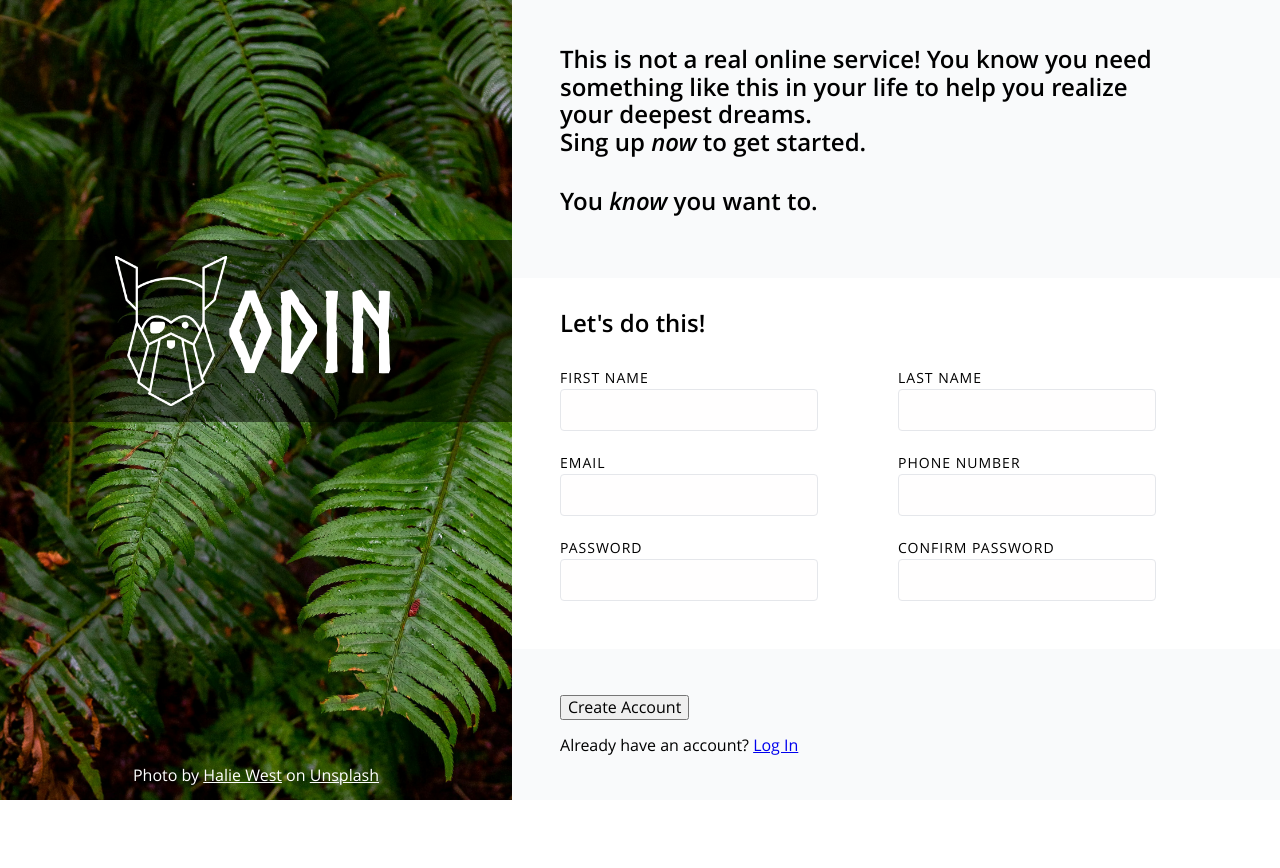
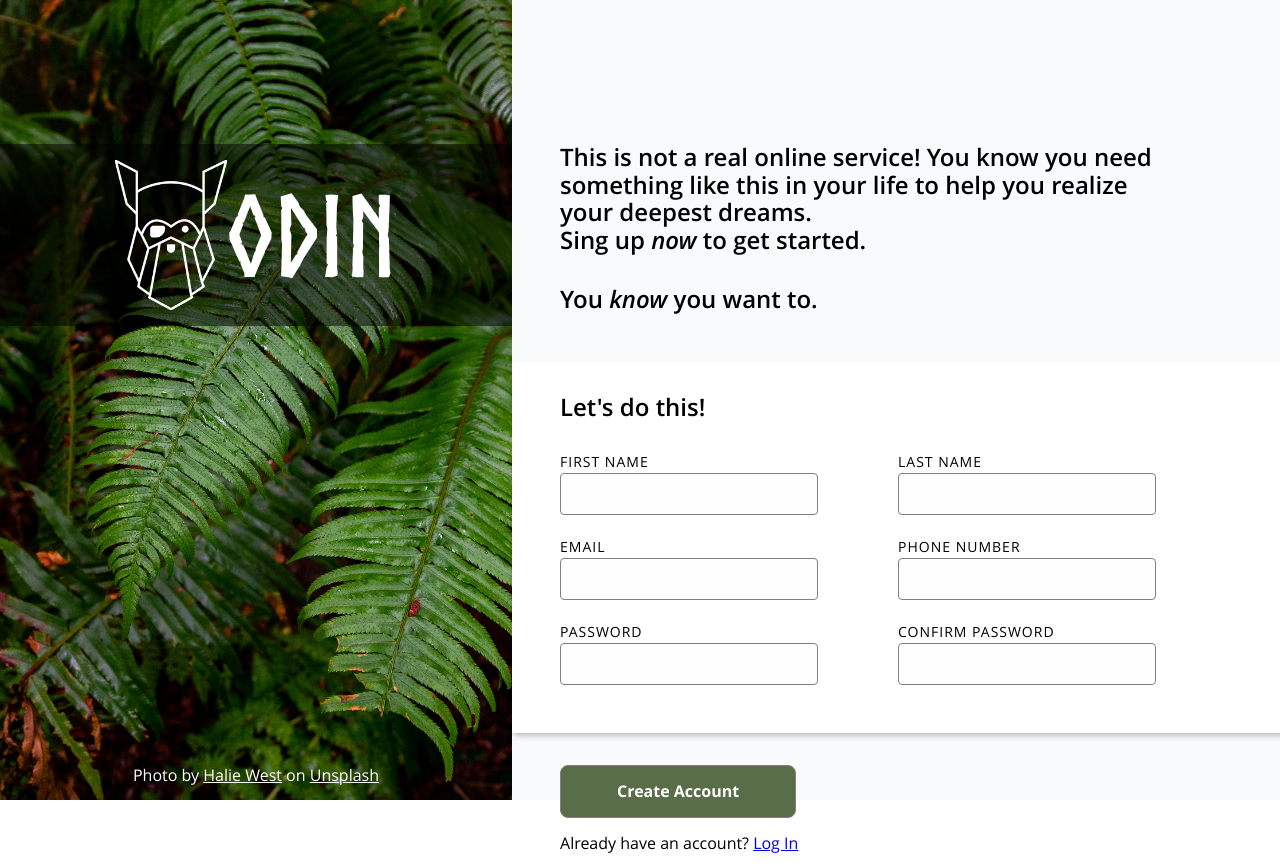
Before and after one commit to Arthwr/odin-signup-form, a plain HTML site: page index.html in a window 1280 px wide. Shown: the top 868 px of the page. Before the commit the page ends 800 px from the top, so only its background shows below. Drawn offline with Linux system fonts and the light colour scheme.

Commit message:
Style sign up button and add bolder open-sans font

```diff
--- a/styles.css
+++ b/styles.css
@@ -2,6 +2,8 @@
 @import "normalize.css";
 
 /* Fonts */
+
+  /* Regular */
 @font-face {
   font-family: "open-sans";
   src: url("fonts/OpenSans-Regular-webfont.woff") format("woff");
@@ -9,6 +11,7 @@
   font-style: normal;
 }
 
+/* Semi-bold */
 @font-face {
   font-family: "open-sans";
   src: url("fonts/OpenSans-Semibold-webfont.woff") format("woff");
@@ -16,6 +19,7 @@
   font-style: normal;
 }
 
+/* Semi-bold italic */
 @font-face {
   font-family: "open-sans";
   src: url("fonts/OpenSans-SemiboldItalic-webfont.woff") format("woff");
@@ -23,6 +27,15 @@
   font-style: italic;
 }
 
+/* Bold */
+@font-face {
+  font-family: "open-sans";
+  src: url("fonts/OpenSans-Bold-webfont.woff") format("woff");
+  font-weight: 900;
+  font-style: normal;
+}
+
+/* Special logo text */
 @font-face {
   font-family: "norse-bold";
   src: url("fonts/norse-bold-webfont.woff2") format("woff2"),
@@ -34,6 +47,7 @@ body {
   font-family: open-sans, system-ui, -apple-system, BlinkMacSystemFont,
     "Segoe UI", Roboto, Oxygen, Ubuntu, Cantarell, "Open Sans", "Helvetica Neue",
     sans-serif;
+  font-weight: normal;
   height: 100vh;
 }
 
@@ -44,8 +58,8 @@ body {
 
 main {
   display: flex;
-  justify-content: space-evenly;
-  gap: 1rem;
+  justify-content: flex-start;
+  gap: 2rem;
   max-width: 60vw;
   flex-direction: column;
   flex-grow: 1;
@@ -55,6 +69,7 @@ main {
 /* CTA headline */
 h1 {
   display: flex;
+  margin-top: 9rem;
   flex-direction: column;
   font-size: clamp(1rem, 5vw, 1.5rem);
   max-width: clamp(45ch, 70%, 75ch);
@@ -86,7 +101,7 @@ aside a {
 
 #logo-wrapper {
   display: flex;
-  margin-top: 15rem;
+  margin-top: 9rem;
   justify-content: center;
   align-items: center;
   padding: 1em 0;
@@ -130,6 +145,7 @@ form {
   padding-bottom: 3rem;
   width: 100%;
   background-color: #ffffff;
+  box-shadow: 0 4px 6px -2px rgba(0, 0, 0, 0.3); /* Horizontal offset, vertical offset, blur radius, spread radius, color */
 }
 
 .head-section,
@@ -145,10 +161,21 @@ form {
 
 input {
   font-size: 1rem;
-  border: 1px solid #E5E7EB;
+  border: 1px solid grey;
+  border-radius: 8px;
   width: 15rem;
   height: 2rem;
   border-radius: 4px;
-  background-color: #FFFEFE;
+  background-color: #fffefe;
   padding: 4px 8px;
 }
+
+button {
+  font-size: 1rem;
+  font-weight: 900;
+  border: 1px solid grey;
+  border-radius: 8px;
+  padding: 1em 3.5em;
+  color: #ffffff;
+  background-color: #596d48;
+}
```
Also changed, not shown: fonts/OpenSans-Bold-webfont.woff (added).
